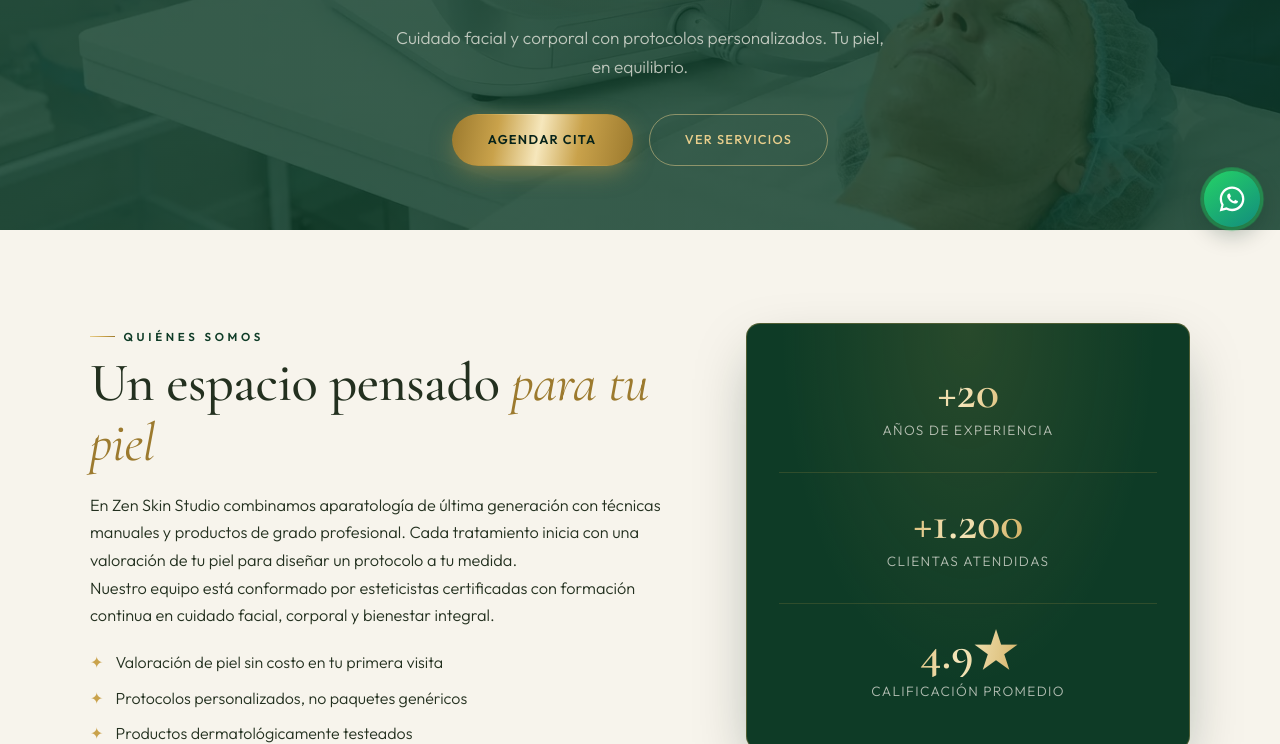
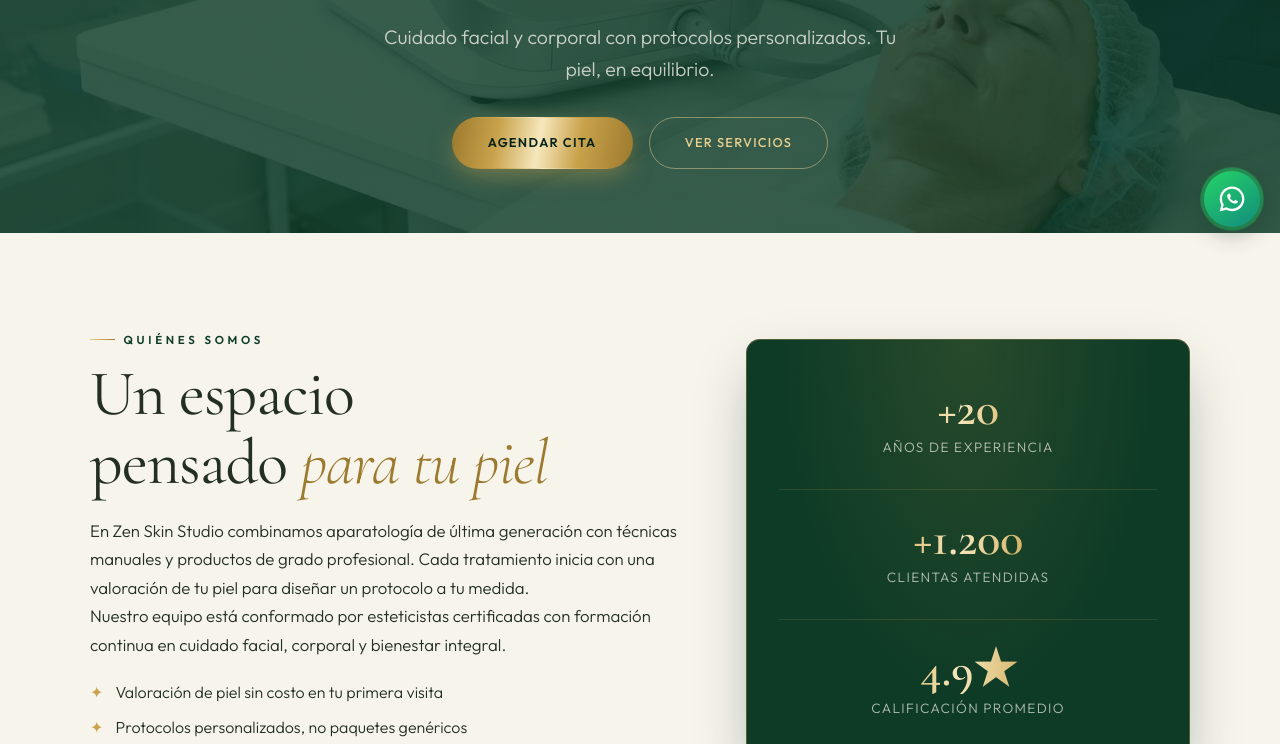
Before and after one commit to dfmh1026/Zenskin, a website: page index.html in a window 1280 px wide. Shown: the part 551-1295 px from the top of the page. Drawn offline with nearby package versions, Linux system fonts and the light colour scheme.

Commit message:
ajuste fuentes titulos y subtitulos

```diff
--- a/responsive.css
+++ b/responsive.css
@@ -77,7 +77,8 @@
 
   /* secciones */
   .section { padding: 3.25rem 1.15rem; }
-  h2 { font-size: 1.7rem; }
+  h2 { font-size: 2.1rem; }
+  h3 { font-size: 1.45rem; }
 
   .cards { grid-template-columns: 1fr; }
 
--- a/styles.css
+++ b/styles.css
@@ -47,22 +47,26 @@ body {
 img { max-width: 100%; display: block; }
 a { color: inherit; }
 
+::selection { background: var(--oro); color: var(--verde-noche); }
+
 h1, h2, h3 {
   font-family: var(--font-display);
   font-weight: 500;
-  line-height: 1.1;
-  letter-spacing: -.01em;
+  line-height: 1.08;
+  letter-spacing: -.015em;
+  text-wrap: balance;      /* evita líneas viudas en los títulos */
 }
-h2 { font-size: clamp(2.1rem, 4.5vw, 3.4rem); margin: .5rem 0 1.1rem; }
-h3 { font-size: 1.45rem; margin-bottom: .6rem; }
+/* la serif luce más lujosa grande y ligera */
+h2 { font-size: clamp(2.4rem, 5vw, 4rem); font-weight: 400; margin: .6rem 0 1.2rem; }
+h3 { font-size: 1.6rem; margin-bottom: .6rem; }
 
-p { font-size: 1.02rem; }
+p { font-size: 1.05rem; text-wrap: pretty; }
 strong { font-weight: 500; }
 
 /* palabra en cursiva dentro de un título: rompe la rigidez de la serif */
 h2 .acento, h3 .acento {
   font-style: italic;
-  font-weight: 400;
+  font-weight: 300;
   color: var(--oro-oscuro);
 }
 .on-dark .acento { color: var(--oro-claro); }
@@ -304,11 +308,12 @@ h2 .acento, h3 .acento {
   opacity: 0; animation: fadeUp 1s ease .7s forwards;
 }
 .hero__lead {
-  max-width: 500px;
+  max-width: 540px;
   margin-top: 1.6rem;
-  font-size: 1.08rem;
+  font-size: clamp(1.08rem, 1.6vw, 1.22rem);
   font-weight: 300;
-  color: rgba(247, 244, 236, 0.72);
+  line-height: 1.65;
+  color: rgba(247, 244, 236, 0.78);
   opacity: 0; animation: fadeUp 1s ease .85s forwards;
 }
 .hero__actions {
```
